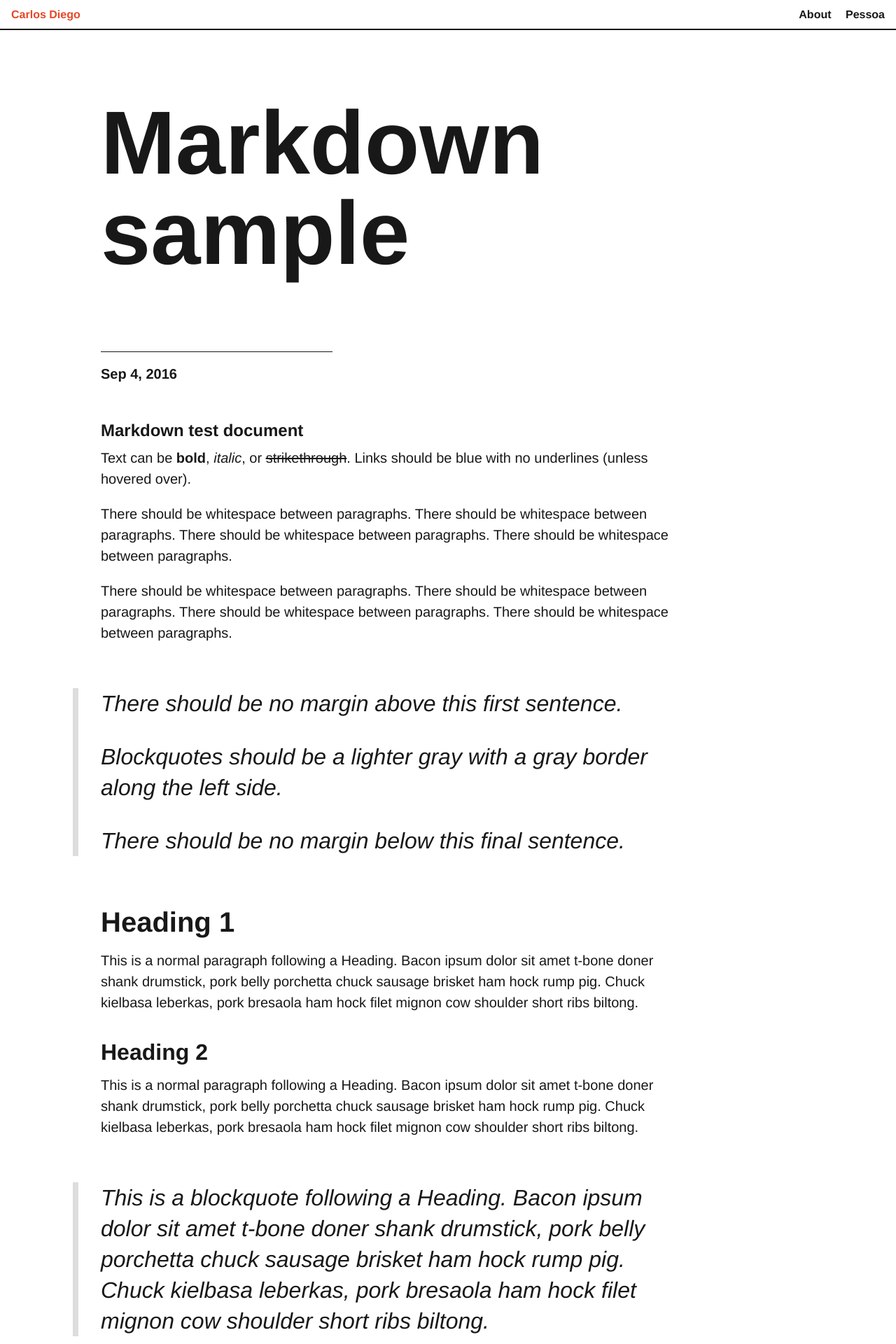
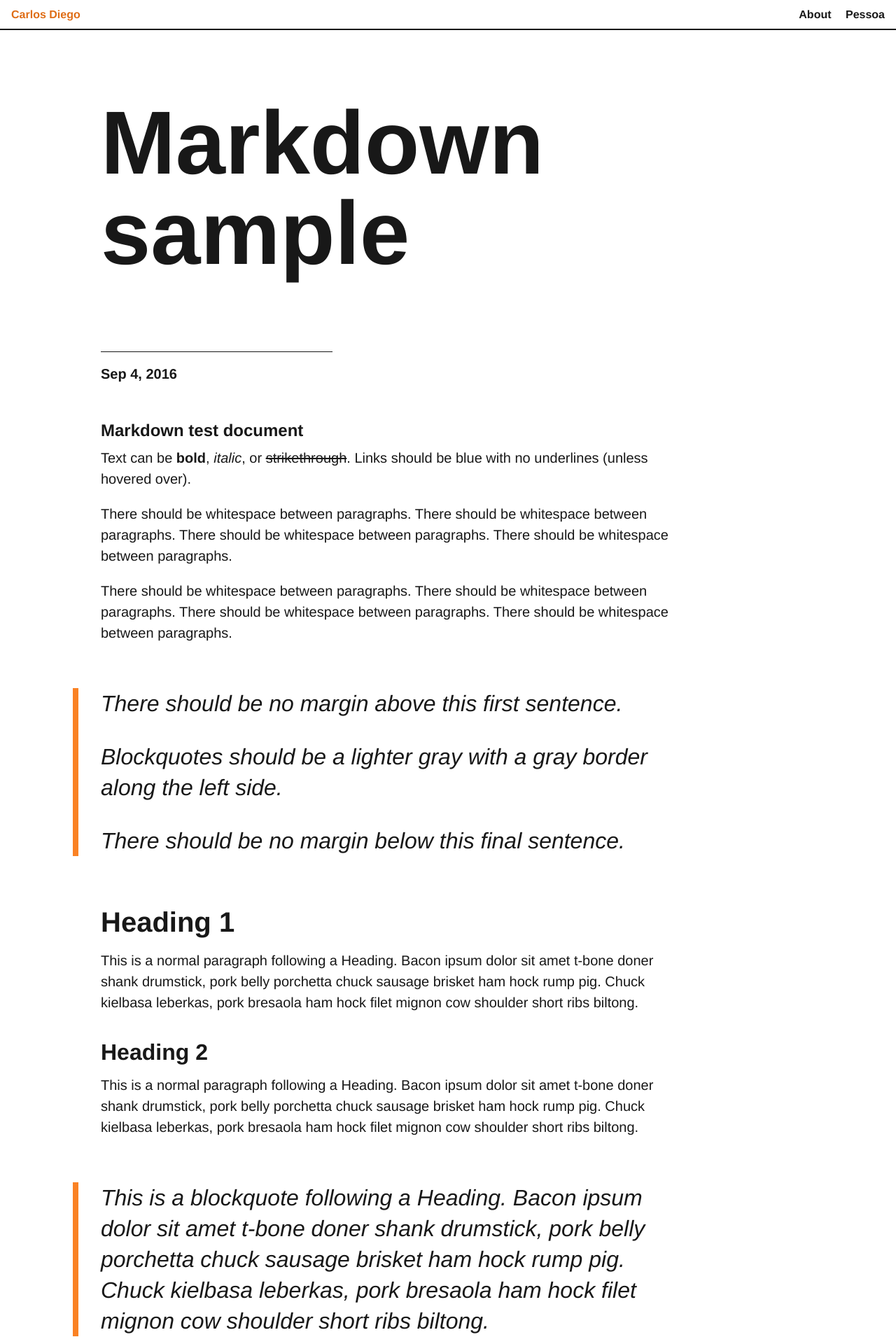
Before and after one commit to cdiegosr/cdiegosr.github.io, a Jekyll site: the page built from _posts/2016-09-04-markdown-sample.md, in a window 1280 px wide. Shown: the top 1920 px of the page at 70% size. Built offline with Jekyll 4.4.1, drawn with Linux system fonts in a browser that asks for light colours; comment, search, counter and statistics services are not loaded.

Commit message:
nova cor

```diff
--- a/_config.yml
+++ b/_config.yml
@@ -27,7 +27,7 @@ social_username: diegoitu
 
 # Set theme color here
 # Choose from: black (default), blue, gray, magenta, orange, red, white, and yellow.
-theme_color: black
+theme_color: orange
 
 # Build settings
 markdown: kramdown
```
